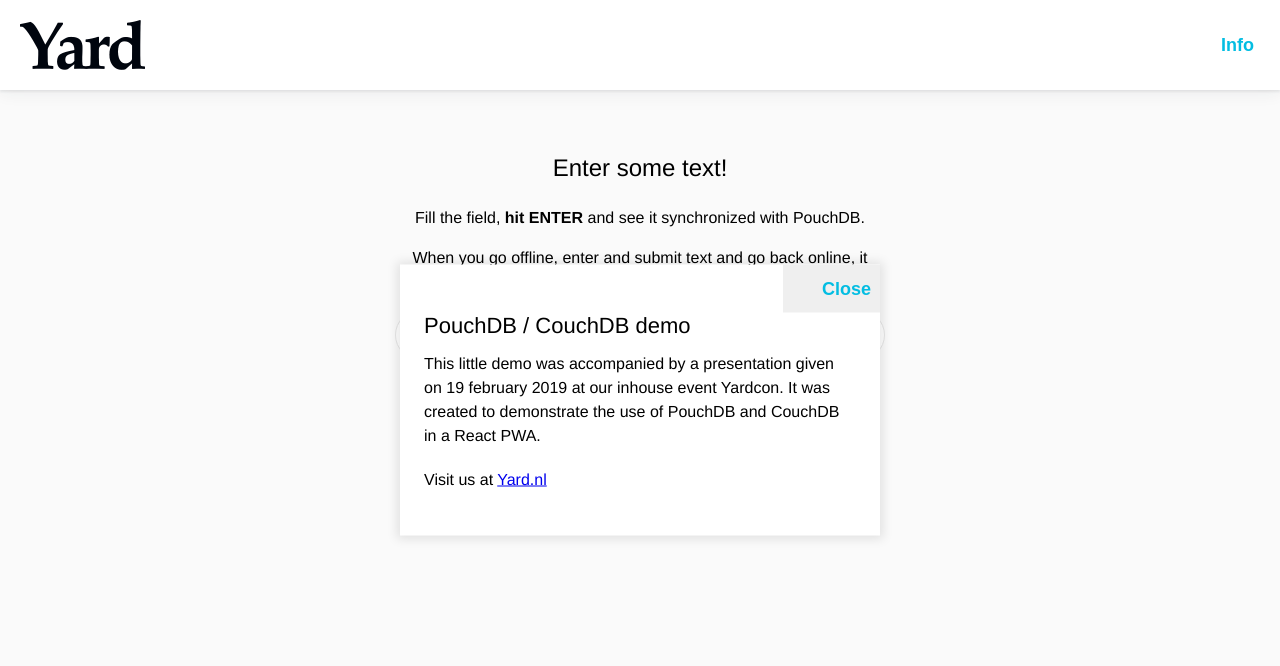
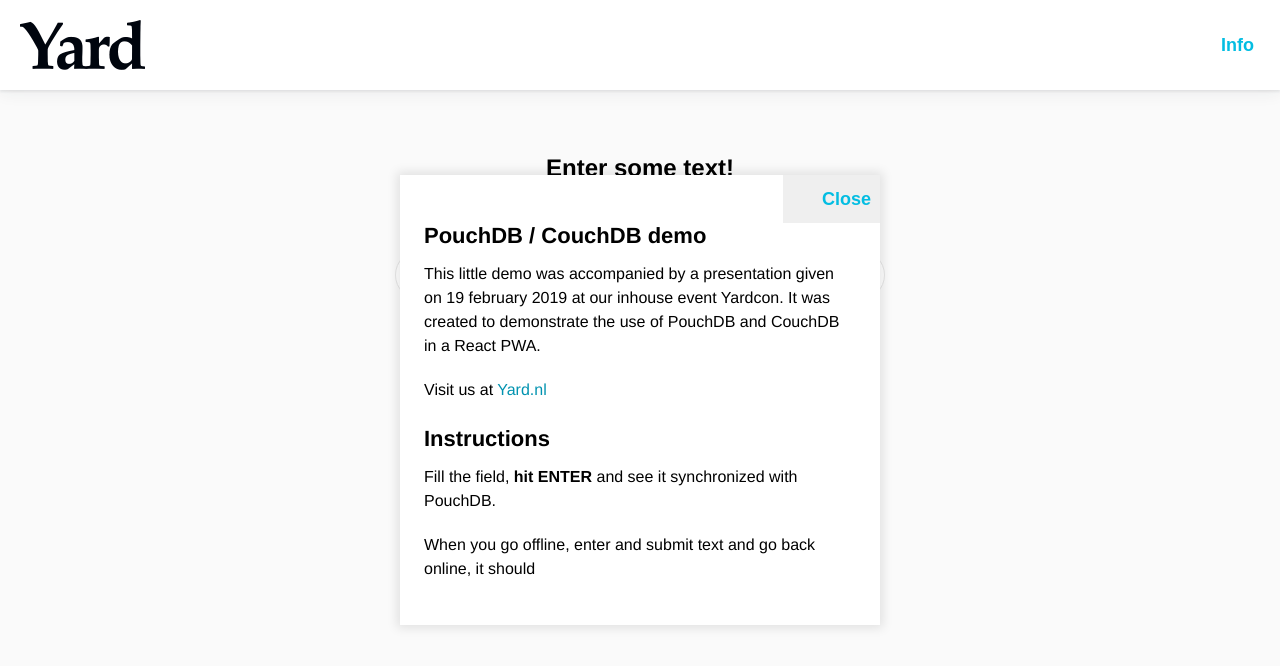
Before and after one commit to robertbossaert/react-pouchdb-couchdb-demo, a React (Create React App) app: page / in a window 1280 px wide. Both pictures are taken after a click on the button "Info". Shown: the top 666 px of the page. Built offline with nearby package versions, Linux system fonts and the light colour scheme.

Commit message:
(feat): insert input data to dynamic list

```diff
--- a/package.json
+++ b/package.json
@@ -17,6 +17,7 @@
     "eslint-config-prettier": "^3.3.0",
     "eslint-plugin-prettier": "^3.0.1",
     "eslint-plugin-react": "^7.12.3",
+    "prettier": "^1.16.4",
     "stylelint": "^9.9.0",
     "stylelint-config-recommended": "^2.1.0",
     "stylelint-config-styled-components": "^0.1.1",
--- a/src/components/Header.js
+++ b/src/components/Header.js
@@ -3,6 +3,7 @@
 
 import media from '../constants';
 import Modal from './common/modal/Modal';
+import Heading from './common/Heading';
 
 /**
  * Styling of the component.
@@ -33,8 +34,13 @@
 
 const StyledHeading = styled.h2`
   font-size: 22px;
-  font-weight: 300;
+  font-weight: ${props => props.theme.heading.fontWeight};
   margin: 0 0 10px;
+`;
+
+const StyledLink = styled.a`
+  color: ${props => props.theme.link.color};
+  text-decoration: none;
 `;
 
 const StyledParagraph = styled.p`
@@ -42,17 +48,28 @@
   margin: 0 0 20px;
 `;
 
-const url = "https://yard.nl";
+const url = 'https://yard.nl';
 
 const Header = () => {
   const modalContent = (
     <div>
       <StyledHeading>PouchDB / CouchDB demo</StyledHeading>
       <StyledParagraph>
-        This little demo was accompanied by a presentation given on 19 february 2019 at our inhouse event Yardcon. It was created to demonstrate the use of PouchDB and CouchDB in a React PWA.
+        This little demo was accompanied by a presentation given on 19 february 2019 at our inhouse
+        event Yardcon. It was created to demonstrate the use of PouchDB and CouchDB in a React PWA.
       </StyledParagraph>
       <StyledParagraph>
-        Visit us at <a href={url} target="_blank" rel="noopener noreferrer">Yard.nl</a>
+        Visit us at{' '}
+        <StyledLink href={url} target="_blank" rel="noopener noreferrer">
+          Yard.nl
+        </StyledLink>
+      </StyledParagraph>
+      <StyledHeading>Instructions</StyledHeading>
+      <StyledParagraph>
+        Fill the field, <strong>hit ENTER</strong> and see it synchronized with PouchDB.
+      </StyledParagraph>
+      <StyledParagraph>
+        When you go offline, enter and submit text and go back online, it should
       </StyledParagraph>
     </div>
   );
--- a/src/components/common/Heading.js
+++ b/src/components/common/Heading.js
@@ -12,7 +12,7 @@
   `};
 
   > * {
-    font-weight: 300;
+    font-weight: ${props => props.theme.heading.fontWeight};
   }
 `;
 
--- a/src/components/common/modal/Trigger.js
+++ b/src/components/common/modal/Trigger.js
@@ -19,17 +19,9 @@
   font-weight: ${props => props.theme.modalTrigger.fontWeight};
 `;
 
-const StyledIcon = styled.span`
-  background: url("${props => props.theme.modalTrigger.infoIcon}") no-repeat;
-  background-size: contain;
-  height: 30px;
-  display: inline-block;
-  width: 30px;
-`;
-
 const ModalTrigger = ({ buttonRef, onOpen, text }) => (
   <StyledButton type="button" onClick={onOpen} ref={buttonRef}>
-    <StyledIcon /> {text}
+    {text}
   </StyledButton>
 );
 
--- a/src/containers/Home.js
+++ b/src/containers/Home.js
@@ -1,42 +1,99 @@
 import React, { Component } from 'react';
+import styled from 'styled-components';
 
-import ViewWrapper from '../components/ViewWrapper';
 import Heading from '../components/common/Heading';
 import InputWrapper from '../components/InputWrapper';
+import isEmpty from '../utils/is-empty';
 import TextInput from '../components/common/TextInput';
+import ViewWrapper from '../components/ViewWrapper';
+
+/**
+ * Styling of the component.
+ *
+ * @type {Object}
+ */
+const StyledParagraph = styled.p`
+  font-size: 16px;
+  margin: 0 0 20px;
+`;
+
+const StyledList = styled.ul`
+  list-style: none;
+  margin: 0;
+  padding: 0;
+`;
+
+const StyledListItem = styled.li`
+  background: ${props => props.theme.listItem.background};
+  margin: ${props => props.theme.listItem.margin};
+  padding: ${props => props.theme.listItem.padding};
+  text-align: left;
+`;
 
 class Home extends Component {
   constructor(props) {
     super(props);
+
+    this.state = {
+      itemText: '',
+      items: [],
+    };
+
+    this.handleChange = this.handleChange.bind(this);
+    this.handleSubmit = this.handleSubmit.bind(this);
   }
 
   /**
    * Update the state on every change.
    * @param {Object} event
    */
+  handleSubmit = e => {
+    e.preventDefault();
+
+    const { items, itemText } = this.state;
+
+    this.setState({
+      items: [...items, itemText],
+      itemText: '',
+    });
+  };
+
+  /**
+   * Update the state on every change.
+   * @param {Object} event
+   */
   handleChange = e => {
-    console.warn('changed!');
+    const { name, value } = e.target;
+
+    this.setState({ [name]: value });
   };
 
   render() {
+    const { items, itemText } = this.state;
+
     return (
       <ViewWrapper center>
         <Heading center size={2} title="Enter some text!" />
-        <p>
-          Fill the field, <strong>hit ENTER</strong> and see it synchronized with PouchDB.
-        </p>
-        <p>
-          When you go offline, enter and submit text and go back online, it should
-        </p>
+        <StyledParagraph>Follow the instructions inside the info tab above.</StyledParagraph>
+        <form onSubmit={this.handleSubmit}>
           <InputWrapper>
             <TextInput
-            name="address"
+              name="itemText"
               onChange={this.handleChange}
               placeholder="Some text"
               type="text"
-            value="Test"
+              value={itemText}
             />
           </InputWrapper>
+          <InputWrapper>
+            <StyledList>
+              {items.map(item => (
+                <StyledListItem>{item}</StyledListItem>
+              ))}
+            </StyledList>
+            {isEmpty(items) && <div>There are no items yet...</div>}
+          </InputWrapper>
+        </form>
       </ViewWrapper>
     );
   }
--- a/src/index.js
+++ b/src/index.js
@@ -1,9 +1,8 @@
-import 'react-app-polyfill/ie11';
 import React from 'react';
 import ReactDOM from 'react-dom';
 import { ThemeProvider } from 'styled-components';
 
-import { yard } from './themes';
+import yard from './themes';
 import App from './App';
 import * as serviceWorker from './serviceWorker';
 
--- a/src/themes/index.js
+++ b/src/themes/index.js
@@ -1,3 +1,3 @@
 import yard from './yard';
 
-export { yard };
+export default yard;
--- a/src/themes/yard/colors.js
+++ b/src/themes/yard/colors.js
@@ -7,6 +7,7 @@
   lightRed: '#f5bcbc',
   black: '#000',
   blue: '#03bde2',
+  darkBlue: '#0293b0',
 };
 
 export default colors;
--- a/src/themes/yard/fonts.js
+++ b/src/themes/yard/fonts.js
@@ -4,7 +4,7 @@
  * @type {Object}
  */
 const type = {
-  default: "Helvetica Neue, sans-serif",
+  default: 'Helvetica Neue, sans-serif',
 };
 
 /**
--- a/src/themes/yard/index.js
+++ b/src/themes/yard/index.js
@@ -23,6 +23,12 @@
     marginBottom: '40px',
     padding: `${metrics.spacing.xl} ${metrics.spacing.xl}`,
   },
+  heading: {
+    fontWeight: fonts.weight.bold,
+  },
+  link: {
+    color: colors.darkBlue,
+  },
   inputWrapper: {
     margin: `0 0 ${metrics.spacing.lg} 0`,
   },
@@ -38,6 +44,11 @@
     padding: metrics.spacing.lg,
     width: '100%',
   },
+  listItem: {
+    background: colors.gray,
+    margin: `0 0 ${metrics.spacing.sm} 0`,
+    padding: metrics.spacing.lg,
+  },
   modalClose: {
     color: colors.blue,
     fontSize: '18px',
--- /dev/null
+++ b/src/utils/is-empty.js
@@ -0,0 +1,7 @@
+const isEmpty = value =>
+  value === undefined ||
+  value === null ||
+  (typeof value === 'object' && Object.keys(value).length === 0) ||
+  (typeof value === 'string' && value.trim().length === 0);
+
+export default isEmpty;
```
Also changed, not shown: 1 other file (tests, documents, lock files or other folders). Lines whose indentation alone changed are shown as unchanged.
